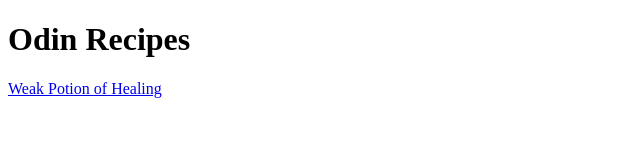
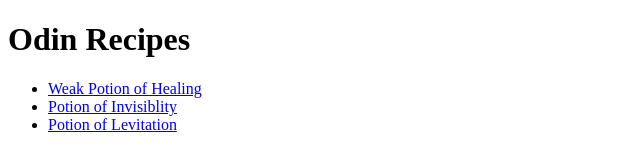
Before and after one commit to EndocrineMSc/odin-recipes, a plain HTML site: page index.html in a window 1280 px wide. Shown: the whole page, without its empty margins (0-640 px from the left). Drawn offline with Linux system fonts and the light colour scheme.

Commit message:
Add changes to index.html compensating earlier commits
I accidentally used the git commands only in the recipes folder which
lead to the index.html not updating in the repo properly. This commit
should fix that

```diff
--- a/index.html
+++ b/index.html
@@ -1,5 +1,5 @@
 <!DOCTYPE html>
-<html>
+<html lang="en">
     <head>
         <meta charset="UTF-8">
         <title>Odin Recipes</title>
@@ -7,6 +7,10 @@
 
     <body>
         <h1>Odin Recipes</h1>
-        <a href="./recipes/potion-of-healing.html">Weak Potion of Healing</a>
+        <ul>
+            <li><a href="./recipes/potion-of-healing.html">Weak Potion of Healing</a></li>
+            <li><a href="./recipes/potion-of-invisibilty.html">Potion of Invisiblity</a></li>
+            <li><a href="./recipes/potion-of-levitation.html">Potion of Levitation</a></li>
+        </ul>
     </body>
 </html>
```
Also changed, not shown: recipes/potion-of-healing.html (+1 -1 lines), recipes/potion-of-levitation.html (+0 -1 lines), images/blue-potion.png (added).
